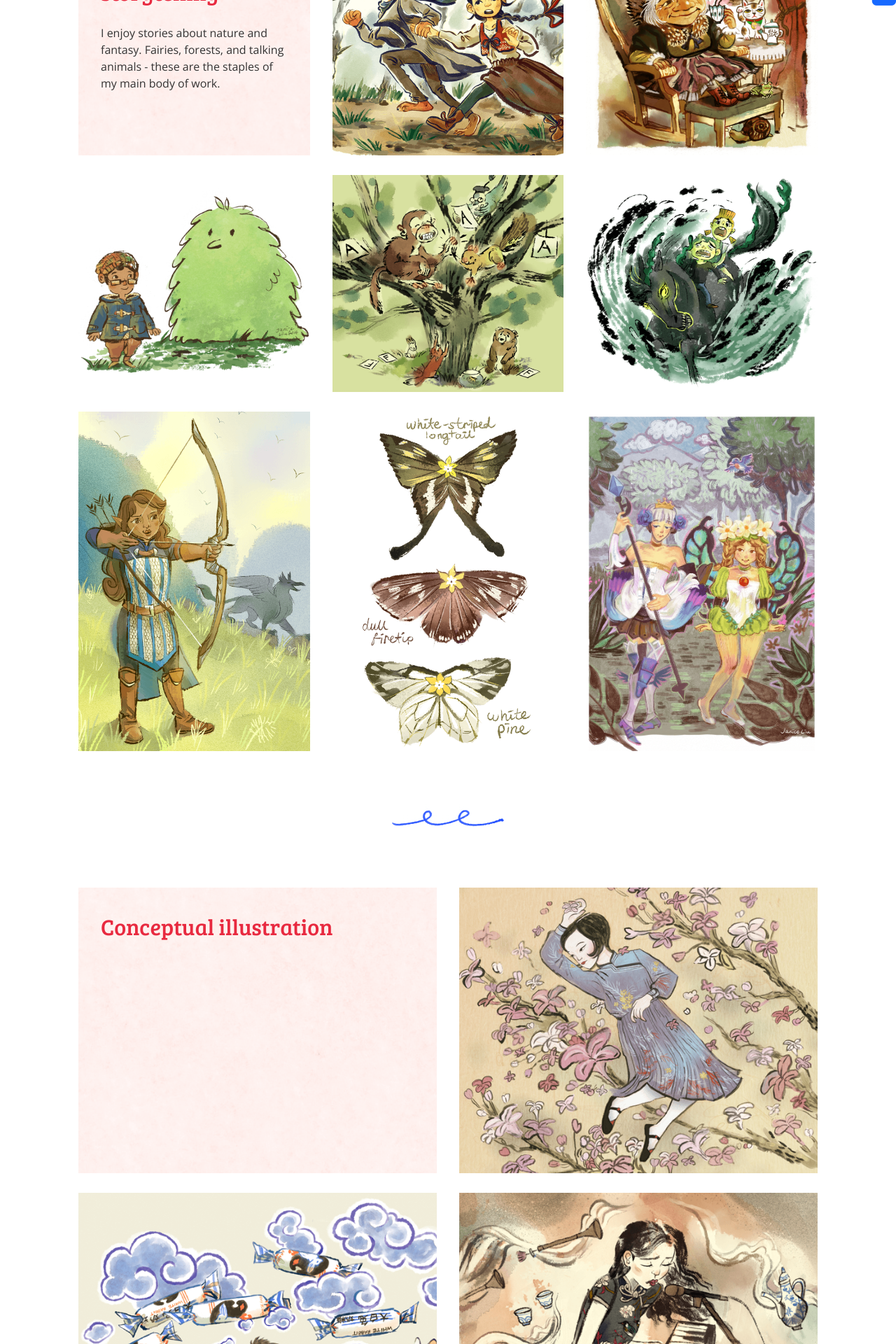
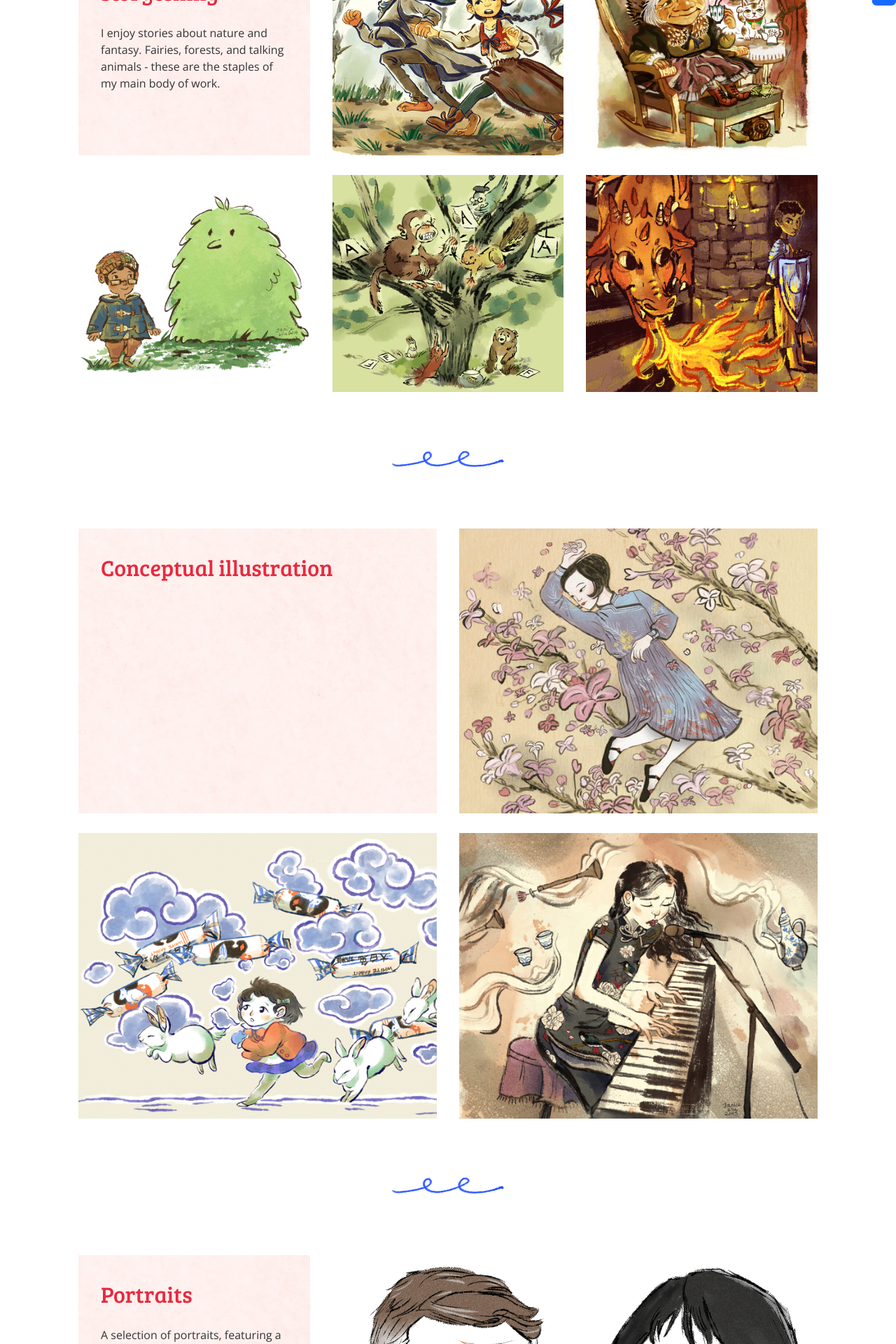
Before and after one commit to flutterdoodle/flutterdoodle.github.io, a Jekyll site: the page built from illustrations.html, in a window 1280 px wide. Shown: the part 340-2260 px from the top of the page at 70% size. Built offline with Jekyll 4.4.1, drawn with Linux system fonts in a browser that asks for light colours; nearby versions of some CDN libraries.

Commit message:
Update illustrations.html

```diff
--- a/illustrations.html
+++ b/illustrations.html
@@ -18,18 +18,9 @@ series:
       - thumb: /img/illustrations/2-grades-th.png
         full: /img/illustrations/2-grading.png
         desc:
-      - thumb: /img/illustrations/2-kelpie.png
-        full: /img/illustrations/2-kelpie.png
-        desc: Kelpie
-      - thumb: /img/illustrations/3-macha-th.png
-        full: /img/illustrations/3-macha.png
+      - thumb: /img/illustrations/welcome-dragon-th.png
+        full: /img/illustrations/welcome-dragon.png
         desc:
-      - thumb: /img/illustrations/3-wingsd-th.png
-        full: /img/illustrations/3-wings.png
-        desc: Wing studies
-      - thumb: /img/illustrations/3-odinsphere.png
-        full: /img/illustrations/3-odinsphere.png
-        desc: Odin Sphere - Gwendolyn and Mercedes
   - title: Conceptual illustration
     description:
     thirds: false
```
